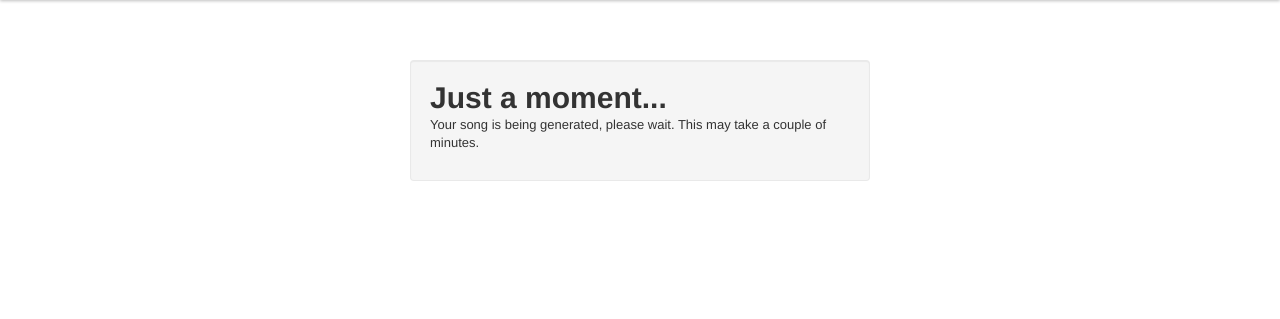
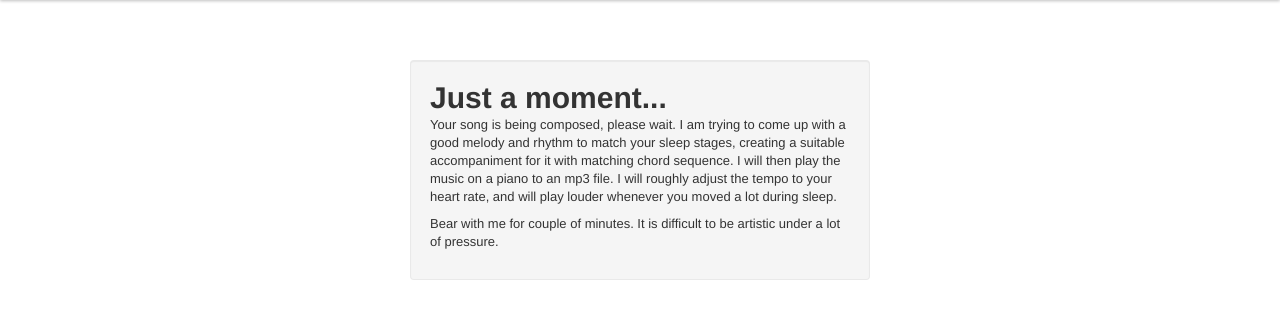
Before and after one commit to jpaalasm/sleep-musicalization-web, a Django app: template webapp/templates/dreamsapp/song_wait_finished.html in a window 1280 px wide. Shown: the part 40-359 px from the top of the page. Run offline with Django 3.2, Linux system fonts and the light colour scheme; the template is opened without the code that fills it, so the values that code supplies are empty; some libraries are stand-ins or nearby versions.

Commit message:
Update webapp/templates/dreamsapp/song_wait_finished.html

```diff
--- a/webapp/templates/dreamsapp/song_wait_finished.html
+++ b/webapp/templates/dreamsapp/song_wait_finished.html
@@ -15,7 +15,15 @@
 
 		<h1>Just a moment...</h1>
 
-		<p>Your song is being generated, please wait. This may take a couple of minutes.</p>
+		<p>Your song is being composed, please wait.
+		I am trying to come up with a good melody and rhythm to match your sleep stages,
+		creating a suitable accompaniment for it with matching chord sequence.
+		I will then play the music on a piano to an mp3 file.
+		I will roughly adjust the tempo to your heart rate, and will play louder whenever
+		you moved a lot during sleep.</p>
+
+		<p>Bear with me for couple of minutes. It is difficult to be artistic under
+		a lot of pressure.</p>
 
       </div>
     </div>
```
